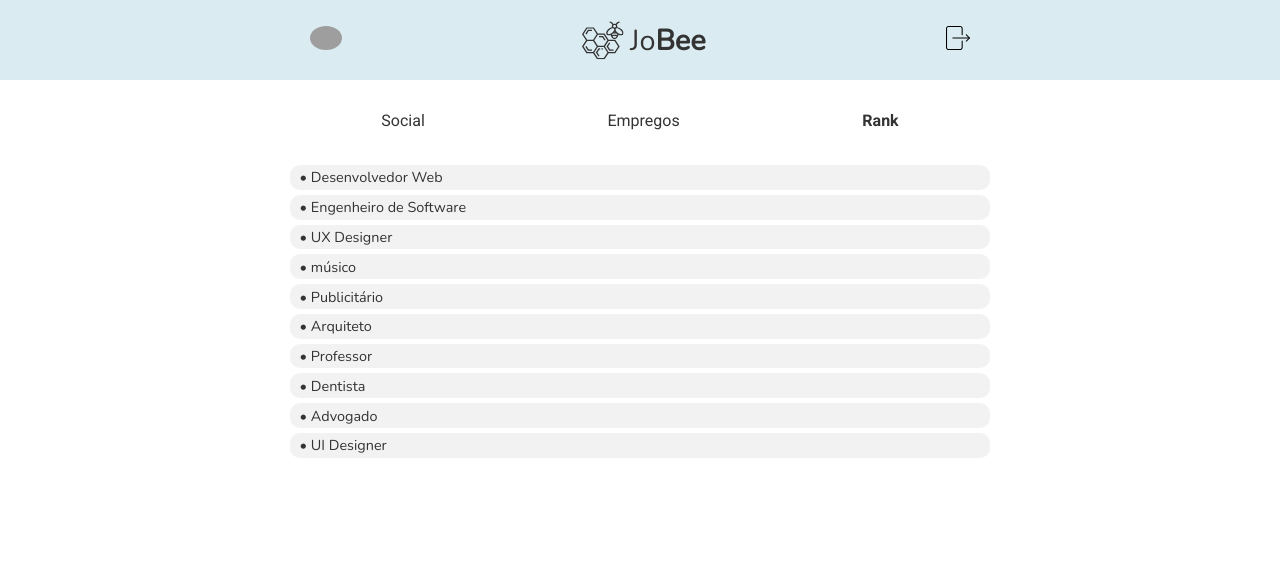
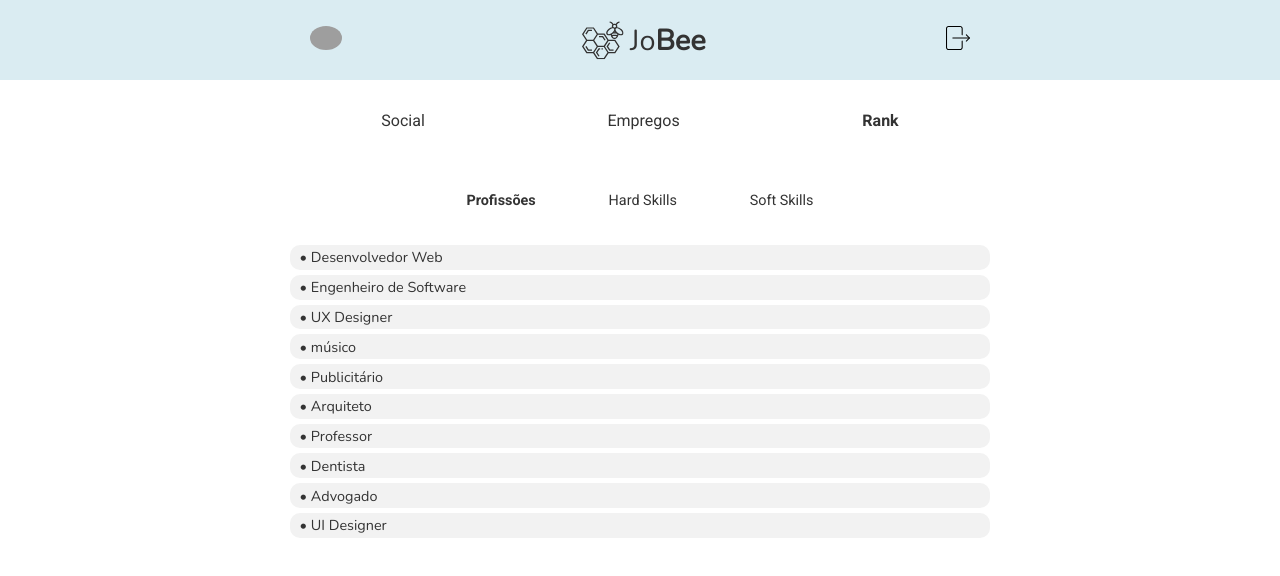
Before and after one commit to douglas541/Jobee, a React (Create React App) app: page /rank in a window 1280 px wide. Shown: the top 576 px of the page. Built offline with nearby package versions, Linux system fonts and the light colour scheme; grey boxes are pictures that could not be loaded.

Commit message:
feat: atualização da página Rank, inserindo novos rankings e um submenu para melhor navegação.

```diff
--- a/src/pages/MainRank/index.js
+++ b/src/pages/MainRank/index.js
@@ -6,6 +6,11 @@ import Rank from '../../components/Rank'
 import './styles.css'
 
 function MainRank() {
+
+   const[corSubNav1, setCorSubNav1] = useState("600");
+   const[corSubNav2, setCorSubNav2] = useState("500");
+   const[corSubNav3, setCorSubNav3] = useState("500");
+
    const [rankComps, setRankComps] = useState([
       { content: "Desenvolvedor Web" },
       { content: "Engenheiro de Software" },
@@ -28,6 +33,67 @@ function MainRank() {
       );
    });
 
+
+   const listProfessions = () => {
+      setRankComps([
+         { content: "Desenvolvedor Web" },
+         { content: "Engenheiro de Software" },
+         { content: "UX Designer" },
+         { content: "Músico" },
+         { content: "Publicitário" },
+         { content: "Arquiteto" },
+         { content: "Professor" },
+         { content: "Dentista" },
+         { content: "Advogado" },
+         { content: "UI Designer" },
+      ]);
+
+      setCorSubNav1("600");
+      setCorSubNav2("500");
+      setCorSubNav3("500");
+
+   }
+
+   const listHardSkills = () => {
+      setRankComps([
+         { content: "Gestão de projetos" },
+         { content: "Mecânica de motores" },
+         { content: "Programação" },
+         { content: "Domínio de PHP" },
+         { content: "Domínio de excel avançado" },
+         { content: "Contabilidade" },
+         { content: "Gestão de pessoas" },
+         { content: "Inglês" },
+         { content: "Operação de máquinas" },
+         { content: "Espanhol" },
+      ]);
+
+      setCorSubNav1("500");
+      setCorSubNav2("600");
+      setCorSubNav3("500");
+   }
+
+   const listSoftSkills = () => {
+      setRankComps([
+         { content: "Negociação e Persuasão" },
+         { content: "Inteligência Criativa" },
+         { content: "Gestão de Pessoas" },
+         { content: "Flexibilidade"},
+         { content: "Pensamento Critico"},
+         { content: "Liderança"},
+         { content: "Resiliência" },
+         { content: "Proatividade" },
+         { content: "Comunicação" },
+         { content: "Persuação" },
+      ]);
+
+
+      setCorSubNav1("500");
+      setCorSubNav2("500");
+      setCorSubNav3("600");
+
+   }
+
    return (
       <div>
          <div id="main-rank-page">
@@ -46,6 +112,13 @@ function MainRank() {
                   </nav>
                </div>
 
+               <div id="main-rank-page-subnav-container">
+                  <nav id="main-rank-page-subnav">
+                     <a href="#" style={{fontWeight: corSubNav1}} id="profissoes" onClick= {listProfessions}>Profissões</a>
+                     <a href="#" style={{fontWeight: corSubNav2}} id="hardskills" onClick= {listHardSkills}>Hard Skills</a>
+                     <a href="#" style={{fontWeight: corSubNav3}} id="listskills" onClick= {listSoftSkills}>Soft Skills</a>
+                  </nav>
+               </div>
                <div id="main-rank-post-container">
                   {rankList}
                </div>
@@ -53,6 +126,7 @@ function MainRank() {
          </div>
       </div>
    );
+
 }
 
 export default MainRank;
--- a/src/pages/MainRank/styles.css
+++ b/src/pages/MainRank/styles.css
@@ -43,3 +43,24 @@
   width: 100%;
   /* height: 50%; */
 }
+
+#main-rank-page-subnav-container {
+  display: flex;
+  justify-content: center;
+  width: 100%;
+  height: 100%;
+  max-height: 10vh;
+}
+
+#main-rank-page-subnav-container a {
+  color: var(--color-font-primary);
+  font-size: 0.9rem;
+  text-decoration: none;
+}
+
+#main-rank-page-subnav {
+  display: flex;
+  justify-content: space-around;
+  align-items: center;
+  width: 60%;
+}
```
